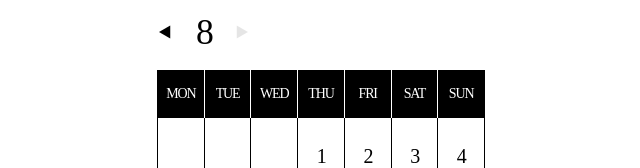
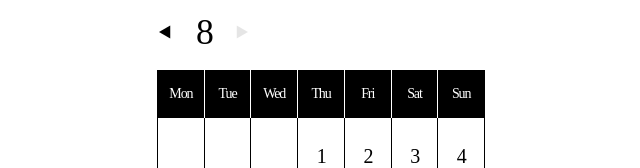
Before and after one commit to Coollaafi/Coollaafi_Frontend, a React (Create React App) app: page /home in a window 1280 px wide. Shown: the part 337-505 px from the top of the page, without its empty margins (319-959 px from the left). Built offline with nearby package versions, Linux system fonts and the light colour scheme; a web font is replaced by a local one.

Commit message:
feat: #10 Calendar 내 요일이 대문자로 나오는 부분 변경

```diff
--- a/src/components/home/CalendarBox.tsx
+++ b/src/components/home/CalendarBox.tsx
@@ -61,7 +61,6 @@ const StyledCalendar = styled.div`
       width: 32px;
       height: 32px;
       border-radius: 100%;
-      border: none;
       background-color: black;
       color: white;
     }
@@ -95,6 +94,11 @@ const StyledCalendar = styled.div`
       height: 18px;
       text-decoration: none;
     }
+  }
+
+  .react-calendar__month-view__weekdays {
+    /*요일 소문자로 변경*/
+    text-transform: none;
   }
 
   .react-calendar__navigation {
@@ -161,7 +165,7 @@ type ValuePiece = Date | null;
 type Value = ValuePiece | [ValuePiece, ValuePiece];
 
 export default function CalendarBox() {
-  const [value, setValue] = useState<Value>(new Date());
+  const [value, setValue] = useState<Value>();
 
   const tileClassName = ({ date }: { date: Date }) => {
     if (date > new Date()) {
@@ -178,6 +182,9 @@ export default function CalendarBox() {
           onChange={setValue}
           value={value}
           defaultView="month"
+          formatShortWeekday={(locale, date) =>
+            ['Sun', 'Mon', 'Tue', 'Wed', 'Thu', 'Fri', 'Sat'][date.getDay()]
+          }
           formatDay={(locale, date) => format(date, 'd')}
           formatMonthYear={(locale, date) => format(date, 'M')}
           minDate={new Date('2024-05-10')} //사람마다 회원가입 달 넣기
```
